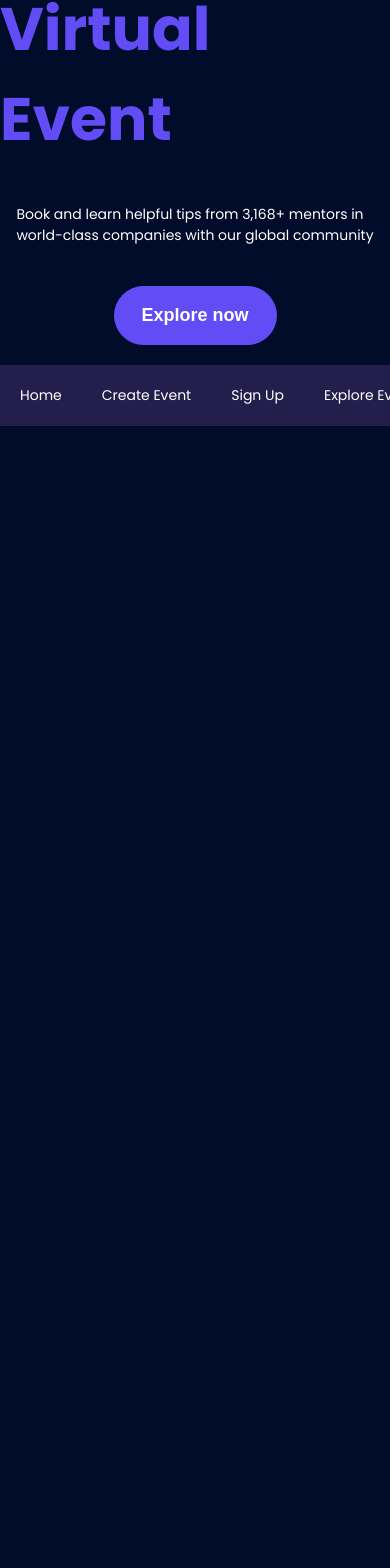
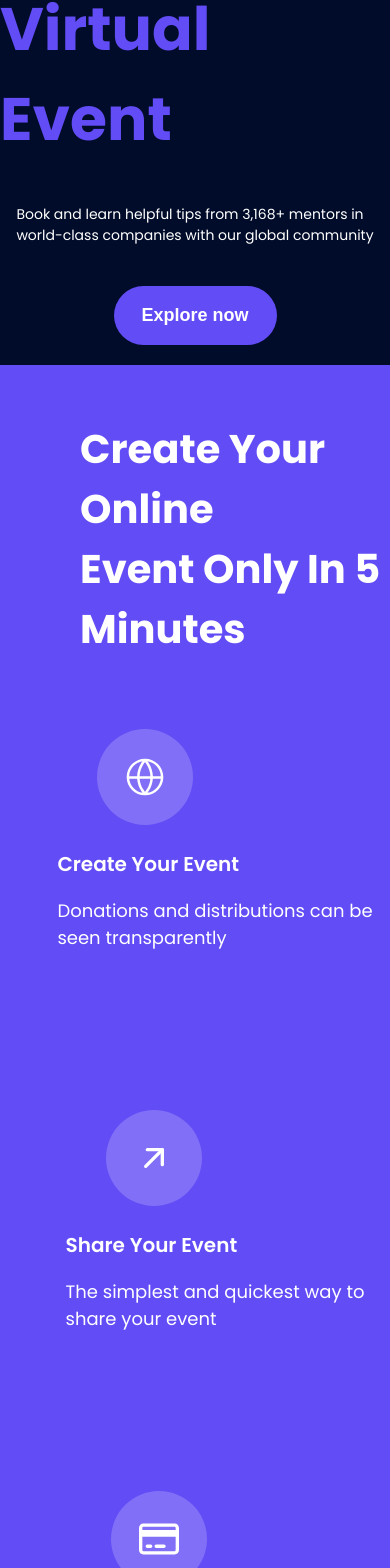
Before and after one commit to paulinasprojects/evenia-frontend, a React (Vite) app: page / in a window 390 px wide. Shown: the part 427-1995 px from the top of the page. Before the commit the page ends 853 px from the top, so only its background shows below. Built offline with nearby package versions, Linux system fonts and the light colour scheme.

Commit message:
added responsive features section

```diff
--- /dev/null
+++ b/src/components/home/features.tsx
@@ -0,0 +1,55 @@
+import { GoGlobe } from "react-icons/go";
+import { TbArrowUpRight } from "react-icons/tb";
+import { FaRegCreditCard } from "react-icons/fa6";
+
+import "@/styles/features.scss";
+
+const Features = () => {
+  return (
+    <div className="features-container">
+     <div className="features-title">
+        <h1>
+            Create Your Online <br />
+            Event Only In 5 Minutes
+          </h1>
+     </div>
+     <div className="features-lists">
+        <div className="features-list">
+            <div className="features-list-container">
+                <div className="features-round">
+                  <GoGlobe className="features-globe"/>
+                </div>
+              </div>
+              <div className="features-text">
+                <span className="features-create">Create Your Event</span>
+                <span className="features-donations">Donations and distributions can be <br /> seen transparently</span>
+              </div>
+          </div>
+        <div className="features-list">
+            <div className="features-list-container">
+                <div className="features-round">
+                  <TbArrowUpRight className="features-globe"/>
+                </div>
+              </div>
+              <div className="features-text">
+                <span className="features-create">Share Your Event</span>
+                <span className="features-donations">The simplest and quickest way to <br />share your event</span>
+              </div>
+          </div>
+        <div className="features-list">
+            <div className="features-list-container">
+                <div className="features-round">
+                  <FaRegCreditCard className="features-globe"/>
+                </div>
+              </div>
+              <div className="features-text">
+                <span className="features-create">Sell Your Tickets</span>
+                <span className="features-donations">Easily sell your event tickets  <br /> online and reach your audience</span>
+              </div>
+          </div>
+     </div>
+    </div>
+  )
+}
+
+export default Features
--- a/src/pages/home-page.tsx
+++ b/src/pages/home-page.tsx
@@ -1,3 +1,4 @@
+import Features from "@/components/home/features";
 import Hero from "@/components/home/hero";
 import "@/styles/home-page.scss";
 
@@ -5,6 +6,7 @@ const HomePage = () => {
   return (
     <div className="">
       <Hero/>
+      <Features/>
     </div>
   )
 }
--- /dev/null
+++ b/src/styles/features.scss
@@ -0,0 +1,82 @@
+@import "./responsive.scss";
+
+.features-container {
+  background-color: var(--majorelle-blue);
+  color: var(--white);
+}
+
+.features-title {
+  padding-left: 80px;
+  padding-top: 54px;
+}
+
+.features-container h1 {
+  font-size: var(--heading-size-xxl);
+  font-weight: var(--fw-bold);
+}
+
+.features-list-container {
+  padding-top: 70px;
+  padding-left: 80px;
+}
+
+.features-lists {
+  display: flex;
+  flex-direction: row;
+  align-items: center;
+  gap: 5px;
+
+
+  @include sm {
+    flex-direction: column;
+    justify-content: center;
+  }
+}
+
+.features-round {
+  display: flex;
+  align-items: center;
+  justify-content: center;
+  width: 96px;
+  height: 96px;
+  background-color: #8170f7;
+  border-radius: 50%;
+  margin-bottom: 24px;
+}
+
+.features-globe {
+  width: 40px;
+  height: 40px;
+}
+
+.features-text {
+  display: flex;
+  flex-direction: column;
+  gap: 18px;
+  padding-left: 80px;
+  padding-bottom: 84px;
+
+
+  @include md {
+    padding-left: 40px;
+  }
+
+}
+
+.features-create {
+  font-size: 24px;
+  font-weight: var(--fw-semi-bold);
+
+  @include md {
+    font-size: 20px;
+  }
+}
+
+.features-donations {
+  font-size: 20px;
+  font-weight: var(--fw-regular);
+
+  @include md {
+    font-size: 18px;
+  }
+}
--- a/src/styles/header.scss
+++ b/src/styles/header.scss
@@ -34,28 +34,32 @@
 
 .search-icon {
   position: absolute;
-  color: var(--dark-grey);
-  top: 23px;
+  color: var(--light-grey);
+  top: 19px;
   margin-left: 10px;
-  width: 18px;
-  height: 18px;
+  width: 25px;
+  height: 25px;
 }
 
 .header-input {
   width: 638px;
   height: 62px;
   border-radius: 16px;
-  background-color: var(--footer);
-  color: var(--dark-grey);
+  color: var(--light-grey);
   font-size: var(--label-size-medium);
   font-weight: var(--fw-regular);
+  background-color: var(--footer);
   border: none;
   outline: none;
-  padding-left: 30px;
+  padding-left: 40px;
 
   @include sm {
     width: 350px;
   }
+}
+
+::placeholder {
+  color: var(--light-grey);
 }
 
 .header-button-container {
```
